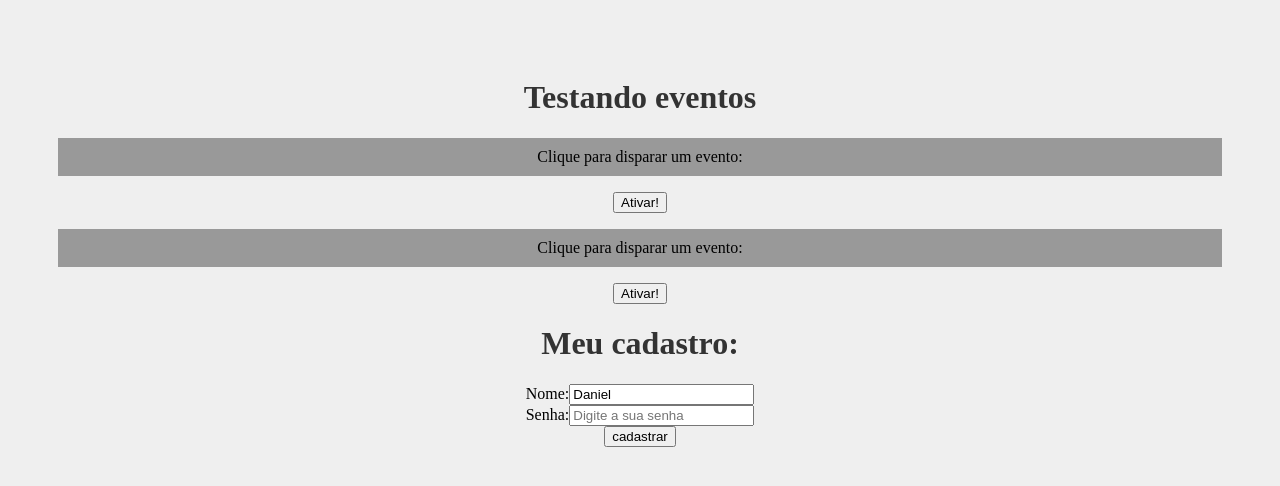
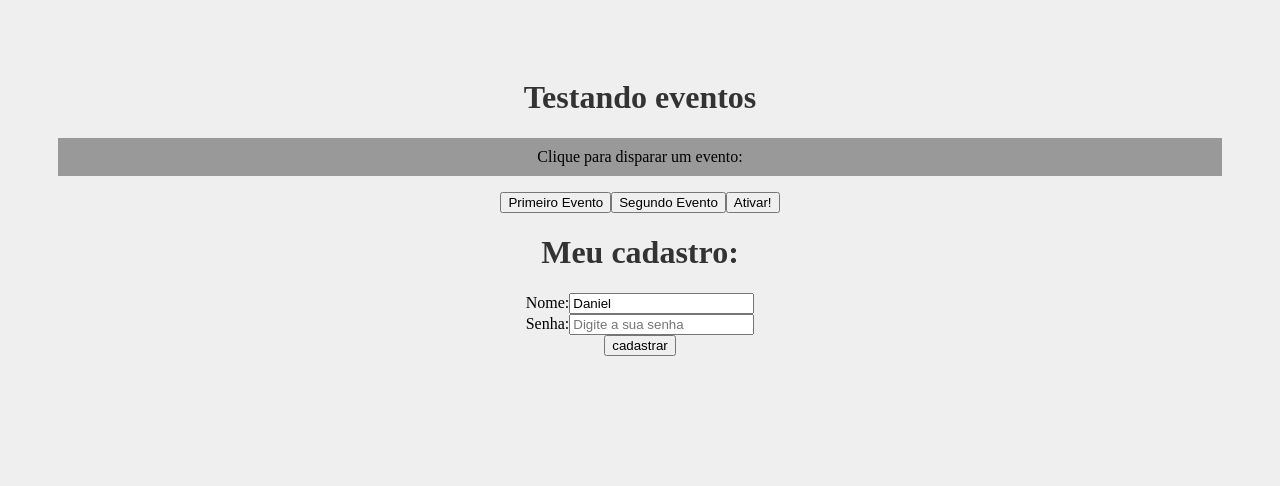
Before and after one commit to daniel23github/react, a React (Create React App) app in the folder meu-projeto/: page / in a window 1280 px wide. Shown: the top 486 px of the page. Built offline with nearby package versions, Linux system fonts and the light colour scheme; the HTML template or start-up script is replaced by a standard one.

Commit message:
Passar eventos por props

```diff
--- a/meu-projeto/src/App.js
+++ b/meu-projeto/src/App.js
@@ -9,7 +9,6 @@
     <div className="App">
       <h1>Testando eventos</h1>
       <Evento numero='1'/>
-      <Evento numero='2'/>
       <Form />
     </div>
   );
--- /dev/null
+++ b/meu-projeto/src/components/evento/Button.js
@@ -0,0 +1,5 @@
+function Button(props) {
+    return <button onClick={props.event}>{props.text}</button>
+}
+
+export default Button
--- a/meu-projeto/src/components/evento/Evento.js
+++ b/meu-projeto/src/components/evento/Evento.js
@@ -1,12 +1,20 @@
+import Button from "./Button"
+
 function Evento({numero}) {
 
     function meuEvento() {
         console.log(`Fui ativado! ${numero}`)
     }
 
+    function segundoEvento() {
+        console.log('Ativando o segundo Evento!')
+    }
+
     return (
         <div>
             <p>Clique para disparar um evento: </p>
+            <Button event={meuEvento} text="Primeiro Evento"/>
+            <Button event={segundoEvento} text="Segundo Evento"/>
             <button onClick={meuEvento}>Ativar!</button>
         </div>
     )
```
